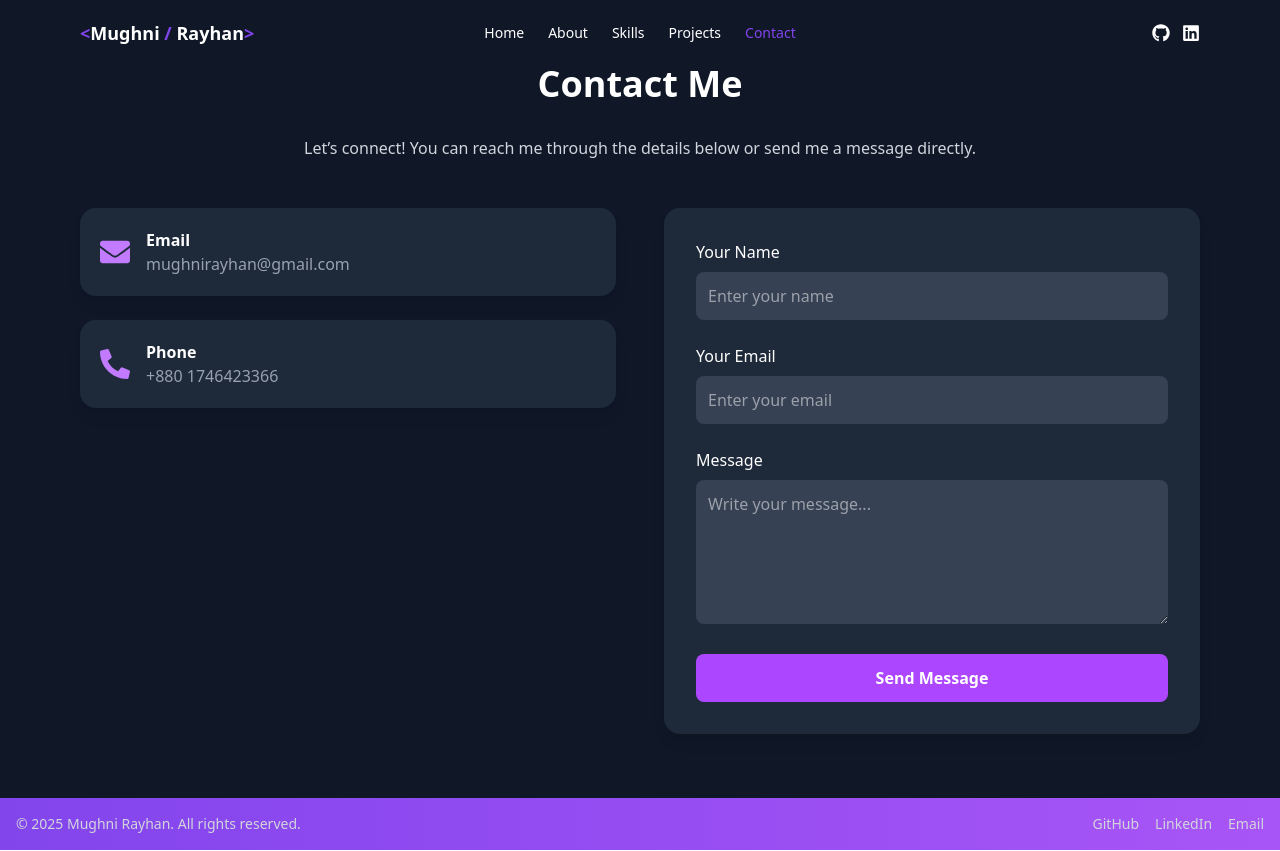
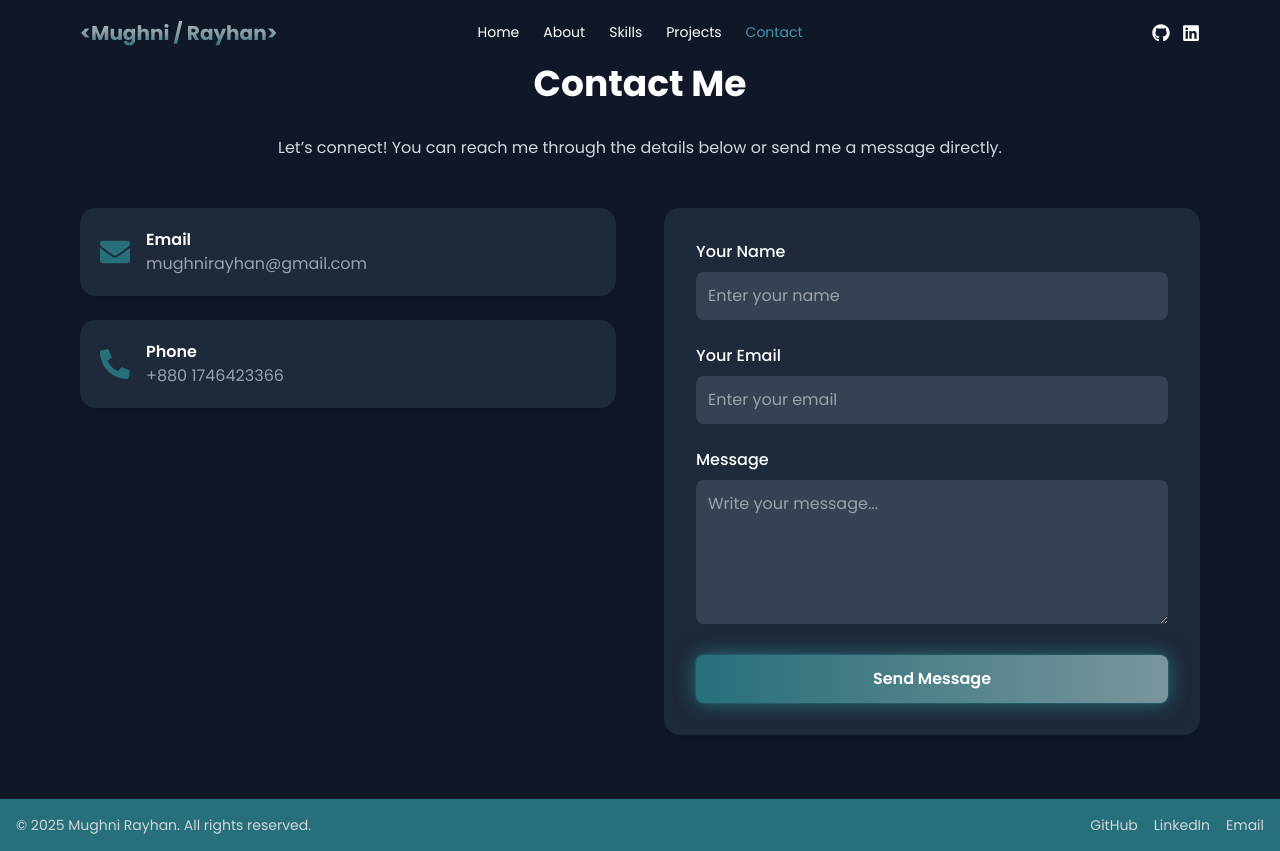
Before and after one commit to MughniRayhan/Portfolio, a React (Vite) app: page /contact in a window 1280 px wide. Built offline with nearby package versions, Linux system fonts and the light colour scheme.

Commit message:
change color

```diff
--- a/src/Components/Shared/Footer/Footer.jsx
+++ b/src/Components/Shared/Footer/Footer.jsx
@@ -1,10 +1,6 @@
 export default function Footer() {
   return (
-    <footer className=" text-gray-300 text-sm py-4"
-    style={{
-                background: 'linear-gradient(90deg, #8245ec, #a855f7)'
-            }}
-    >
+    <footer className=" text-gray-300 text-sm py-4 bg-primary" >
       <div className="max-w-7xl mx-auto px-4 flex flex-col md:flex-row justify-between items-center gap-2">
         <p>© {new Date().getFullYear()} Mughni Rayhan. All rights reserved.</p>
         <div className="flex gap-4">
--- a/src/Components/Shared/NavBar/NavBar.jsx
+++ b/src/Components/Shared/NavBar/NavBar.jsx
@@ -28,10 +28,10 @@ const navLnks = <>
   <div className="navbar-start">
 
     {/* logo */}
-    <h3 className='sm:text-lg font-bold'>
-      <span className='text-[#8245ec]'>&lt;</span>Mughni
-      <span className='text-[#8245ec]'> / </span>Rayhan
-      <span className='text-[#8245ec]'>&gt;</span>
+    <h3 className='sm:text-xl font-bold accent-gradient'>
+      <span>&lt;</span>Mughni
+      <span > / </span>Rayhan
+      <span>&gt;</span>
     </h3>
 
   </div>
@@ -43,10 +43,10 @@ const navLnks = <>
   <div className="navbar-end">
     {/* social */}
     <div className='lg:flex gap-3 hidden text-lg'>
-      <a href="https://github.com/MughniRayhan" target="_blank" rel="noopener noreferrer" className="hover:text-[#8245ec] transition">
+      <a href="https://github.com/MughniRayhan" target="_blank" rel="noopener noreferrer" className="hover:text-primary transition">
               <FaGithub />
        </a>
-       <a href="https://www.linkedin.com/in/mughni-rayhan-1aa587317/" target="_blank" rel="noopener noreferrer" className="hover:text-[#8245ec] transition">
+       <a href="https://www.linkedin.com/in/mughni-rayhan-1aa587317/" target="_blank" rel="noopener noreferrer" className="hover:text-primary transition">
               <FaLinkedin />
       </a>
     </div>
--- a/src/Layouts/Root.jsx
+++ b/src/Layouts/Root.jsx
@@ -9,17 +9,17 @@ function Root() {
   return (
     <div className='bg-[#050414] min-h-screen '>
 
-    <BlurBlob
+    {/* <BlurBlob
           position={{ top: '35%', left: '20%' }}
           size={{ width: '30%', height: '40%' }}
-          colors={['#9333ea', '#3b82f6']}
+          colors={['#CBCBD1', '#1D5861']}
 
         >
 
   <div className="absolute inset-0 bg-[linear-gradient(to_right,#4f4f4f2e_1px,transparent_1px),linear-gradient(to_bottom,#4f4f4f2e_1px,transparent_1px)] bg-[size:14px_24px]
         [mask-image:radial-gradient(ellipse_60%_50%_at_50%_0%,#000_70%,transparent_100%)] z-0">
       </div>
-</BlurBlob>
+</BlurBlob> */}
         <div className='relative z-0'>
        <NavBar/>
        <Outlet/>
--- a/src/Pages/Home/AboutMe.jsx
+++ b/src/Pages/Home/AboutMe.jsx
@@ -8,10 +8,10 @@ function AboutMe() {
           About Me
         </h2>
 
-        <div className="bg-gray-800 p-8 rounded-2xl shadow-lg hover:shadow-purple-500/30 transition-all duration-300">
+        <div className="bg-gray-800 p-8 rounded-2xl shadow-lg hover:shadow-primary/50 transition-all duration-300">
           <p className="text-lg text-gray-300 leading-relaxed mb-6">
-            Hello! I’m <span className="text-purple-400 font-semibold">Mughni Rayhan</span>, a passionate{" "}
-            <span className="text-purple-400 font-semibold">MERN Stack Developer</span> with a strong foundation in
+            Hello! I’m <span className="text-primary font-semibold">Mughni Rayhan</span>, a passionate{" "}
+            <span className="text-primary font-semibold">MERN Stack Developer</span> with a strong foundation in
             HTML, CSS, JavaScript, React.js, Redux, Node.js, and MongoDB. My programming journey began
             in my early university days, when I started experimenting with small web projects and quickly
             discovered the joy of turning ideas into interactive, functional, and visually appealing applications.
@@ -26,8 +26,8 @@ function AboutMe() {
 
           <p className="text-lg text-gray-300 leading-relaxed mb-6">
             Outside of coding, I enjoy exploring creativity through hobbies like{" "}
-            <span className="text-purple-400">graphic design</span> and{" "}
-            <span className="text-purple-400">content creation</span>. I’m also a big fan of sports —
+            <span className="text-primary">graphic design</span> and{" "}
+            <span className="text-primary">content creation</span>. I’m also a big fan of sports —
             especially cricket — which helps me stay active and maintain a balanced lifestyle.
           </p>
 
--- a/src/Pages/Home/Contact.jsx
+++ b/src/Pages/Home/Contact.jsx
@@ -18,9 +18,9 @@ function Contact() {
             {/* Email */}
             <a
               href="mailto:mughnirayhan@gmail.com"
-              className="flex items-center gap-4 bg-gray-800 p-5 rounded-2xl shadow-lg hover:shadow-purple-500/30 transition-all duration-300"
+              className="flex items-center gap-4 bg-gray-800 p-5 rounded-2xl shadow-lg hover:shadow-primary/30 transition-all duration-300"
             >
-              <FaEnvelope className="text-3xl text-purple-400" />
+              <FaEnvelope className="text-3xl text-primary" />
               <div>
                 <p className="font-semibold">Email</p>
                 <p className="text-gray-400">mughnirayhan@gmail.com</p>
@@ -30,9 +30,9 @@ function Contact() {
             {/* Phone */}
             <a
               href="tel:+8801234567890"
-              className="flex items-center gap-4 bg-gray-800 p-5 rounded-2xl shadow-lg hover:shadow-purple-500/30 transition-all duration-300"
+              className="flex items-center gap-4 bg-gray-800 p-5 rounded-2xl shadow-lg hover:shadow-primary/30 transition-all duration-300"
             >
-              <FaPhoneAlt className="text-3xl text-purple-400" />
+              <FaPhoneAlt className="text-3xl text-primary" />
               <div>
                 <p className="font-semibold">Phone</p>
                 <p className="text-gray-400">+880 1746423366</p>
@@ -43,14 +43,14 @@ function Contact() {
           </div>
 
           {/* Right side - Contact Form */}
-          <div className="bg-gray-800 p-8 rounded-2xl shadow-lg hover:shadow-purple-500/30 transition-all duration-300">
+          <div className="bg-gray-800 p-8 rounded-2xl shadow-lg hover:shadow-primary/30 transition-all duration-300">
             <form className="space-y-6">
               <div>
                 <label className="block mb-2 font-medium">Your Name</label>
                 <input
                   type="text"
                   placeholder="Enter your name"
-                  className="w-full p-3 rounded-lg bg-gray-700 text-white focus:outline-none focus:ring-2 focus:ring-purple-400"
+                  className="w-full p-3 rounded-lg bg-gray-700 text-white focus:outline-none focus:ring-2 focus:ring-primary"
                 />
               </div>
 
@@ -59,7 +59,7 @@ function Contact() {
                 <input
                   type="email"
                   placeholder="Enter your email"
-                  className="w-full p-3 rounded-lg bg-gray-700 text-white focus:outline-none focus:ring-2 focus:ring-purple-400"
+                  className="w-full p-3 rounded-lg bg-gray-700 text-white focus:outline-none focus:ring-2 focus:ring-primary"
                 />
               </div>
 
@@ -68,13 +68,17 @@ function Contact() {
                 <textarea
                   placeholder="Write your message..."
                   rows="5"
-                  className="w-full p-3 rounded-lg bg-gray-700 text-white focus:outline-none focus:ring-2 focus:ring-purple-400"
+                  className="w-full p-3 rounded-lg bg-gray-700 text-white focus:outline-none focus:ring-2 focus:ring-primary"
                 ></textarea>
               </div>
 
               <button
                 type="submit"
-                className="w-full bg-purple-500 hover:bg-purple-600 text-white font-semibold py-3 rounded-lg transition-all duration-300"
+                className="w-full bg-primary hover:scale-105 text-white font-semibold py-3 rounded-lg transition-all duration-300"
+                 style={{
+                background: 'linear-gradient(90deg, #276F7A, #79959c)',
+                boxShadow: '0 0 2px #276F7A, 0 0 2px #276F7A, 0 0 20px #276F7A'
+            }}
               >
                 Send Message
               </button>
--- a/src/Pages/Home/Projects.jsx
+++ b/src/Pages/Home/Projects.jsx
@@ -53,8 +53,7 @@ export default function Projects() {
                 <p className="text-gray-500 mb-5">{project.description}</p>
                 <Link
                   to={`/projects/${project.id}`}
-                  className="w-full bg-purple-500 hover:bg-purple-600 text-white font-semibold py-3 px-4 rounded-lg transition-all duration-300"
-                >
+                  className="w-full bg-primary hover:bg-transparent hover:border hover:border-primary  text-white font-semibold py-3 px-4 rounded-lg transition-all duration-300" >
                   View More
                 </Link>
               </div>
--- a/src/Pages/Home/Skills.jsx
+++ b/src/Pages/Home/Skills.jsx
@@ -56,10 +56,10 @@ function Skills() {
         {skills.map((skillGroup, idx) => (
           <div
             key={idx}
-            className="bg-gray-900 backdrop-blur-md p-6 border border-white rounded-2xl shadow-lg hover:shadow-purple-500/30 transition-all duration-300 transform hover:-translate-y-0.5"
+            className="bg-gray-900 backdrop-blur-md p-6 border border-white rounded-2xl shadow-lg hover:shadow-primary transition-all duration-300 transform hover:-translate-y-0.5"
            data-aos="fade-right" data-aos-duration="2000"
           >
-            <h3 className="text-xl text-center font-semibold mb-4 text-purple-400">
+            <h3 className="text-xl text-center font-semibold mb-4 text-primary">
               {skillGroup.category}
             </h3>
 
--- a/src/index.css
+++ b/src/index.css
@@ -1,5 +1,18 @@
+@import url("https://fonts.googleapis.com/css2?family=Open+Sans:ital,wght@0,300..800;1,300..800&family=Poppins:ital,wght@0,100;0,200;0,300;0,400;0,500;0,600;0,700;0,800;0,900;1,100;1,200;1,300;1,400;1,500;1,600;1,700;1,800;1,900&family=Work+Sans:ital,wght@0,100..900;1,100..900&display=swap");
 @import "tailwindcss";
 @plugin "daisyui";
+@plugin "daisyui/theme" {
+  name: "light";
+  default: true;
+  --color-primary: #276f7a;
+  --color-secondary: #79959c;
+  --accent-color: #79959c;
+}
+.poppins {
+  font-family: "Poppins", sans-serif;
+  font-weight: 400;
+  font-style: normal;
+}
 
 @keyframes blob {
   0% {
@@ -34,5 +47,16 @@
 }
 
 nav a.active {
-  color: #8245ec;
+  color: #4496ab;
 }
+
+.accent-gradient {
+  background: -webkit-linear-gradient(
+    90deg,
+    rgba(39, 111, 122, 1) 0%,
+    rgba(184, 211, 217, 0.7) 47%,
+    rgba(183, 189, 188, 1) 100%
+  );
+  -webkit-background-clip: text;
+  -webkit-text-fill-color: transparent;
+}
--- a/src/main.jsx
+++ b/src/main.jsx
@@ -15,7 +15,7 @@ AOS.init({
 
 createRoot(document.getElementById('root')).render(
   <StrictMode>
-     <div >
+     <div className='poppins'>
       <RouterProvider router={router} />
      </div>
   </StrictMode>,
```
Also changed, not shown: src/Pages/Home/Banner.jsx (+6 -6 lines).
